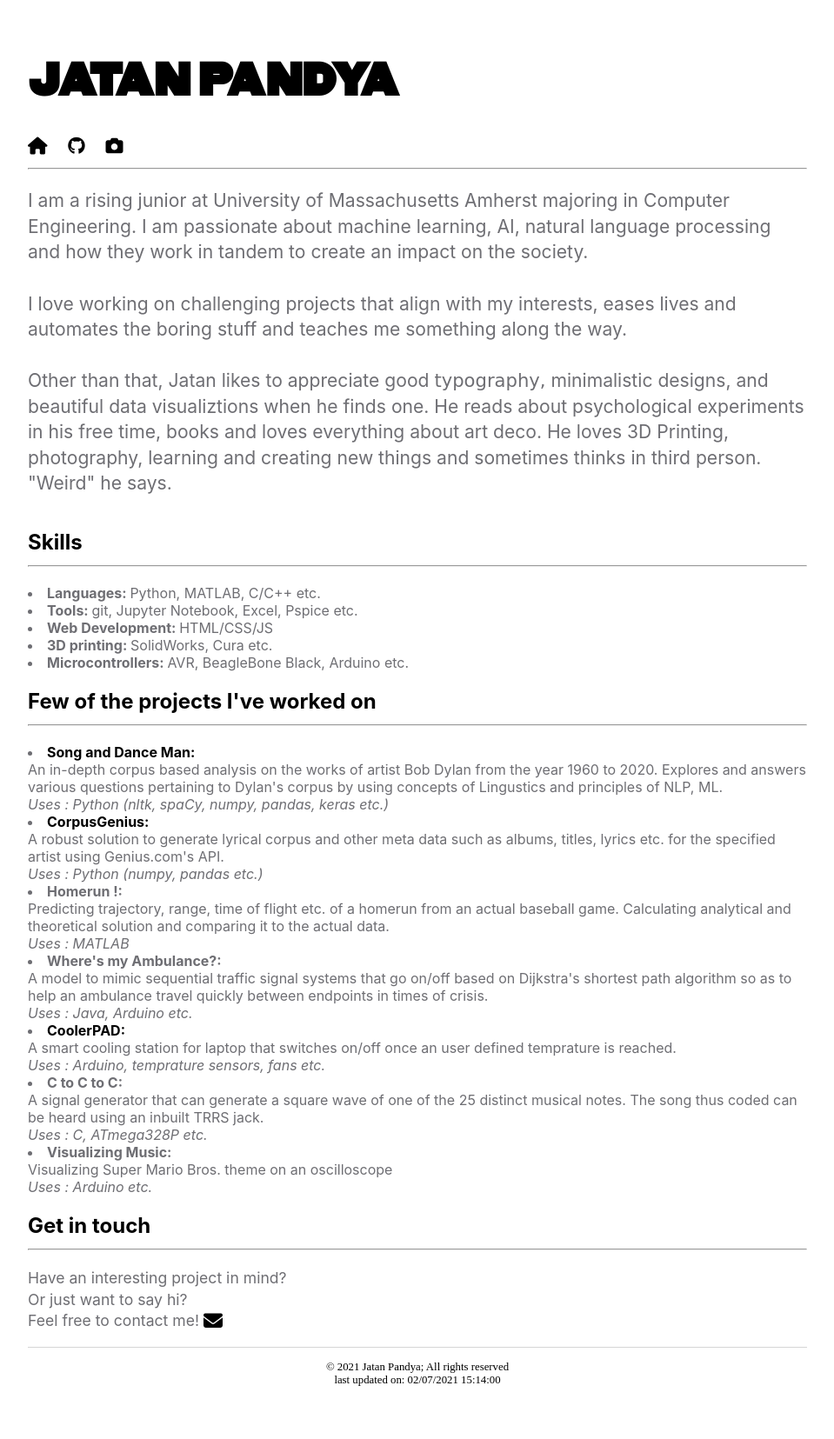
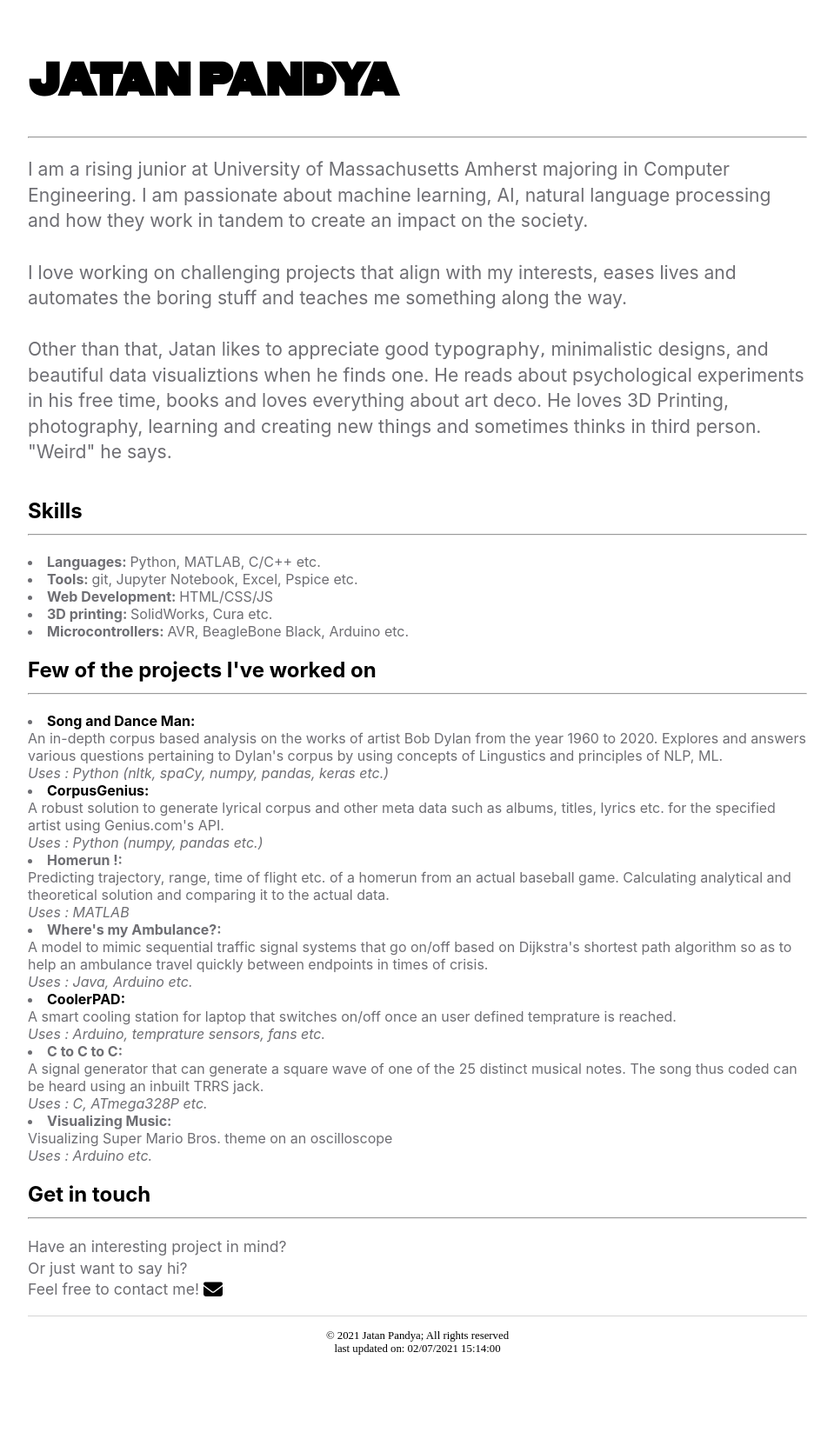
Before and after one commit to jatanjay/jatanjay.github.io, a Jekyll site: the page built from index.html, in a window 1280 px wide. Shown: the whole page at 87% size, without its empty margins (160-1119 px from the left). Built offline with Jekyll 4.4.1, drawn with Linux system fonts in a browser that asks for light colours; nearby versions of some CDN libraries; some web fonts are replaced; after the commit the page ends 1619 px from its top, so only the background shows below that.

Commit message:
Update default.html

```diff
--- a/_layouts/default.html
+++ b/_layouts/default.html
@@ -9,15 +9,8 @@
 
 <body>
 	<h1>
-		<a href="/" title="Jatan Pandya's homepage">JATAN PANDYA</a>
+		<a href="/" title="back to civilization">JATAN PANDYA</a>
 	</h1>
-	<nav>
-		<ul>
-			<li><a href="/"><i class="fas fa-home fa-lg" title="home"></i></a></li>
-			<li><a href="https://github.com/jatanjay" title="github"><i class="fab fa-github fa-lg"></i></a></li>
-			<li><a href="/art"><i class="fas fa-camera fa-lg" title="art/photography"></i></a></li>
-		</ul>
-	</nav>
 	<hr />
 	<div class="container">
 		{{ content }}
```
